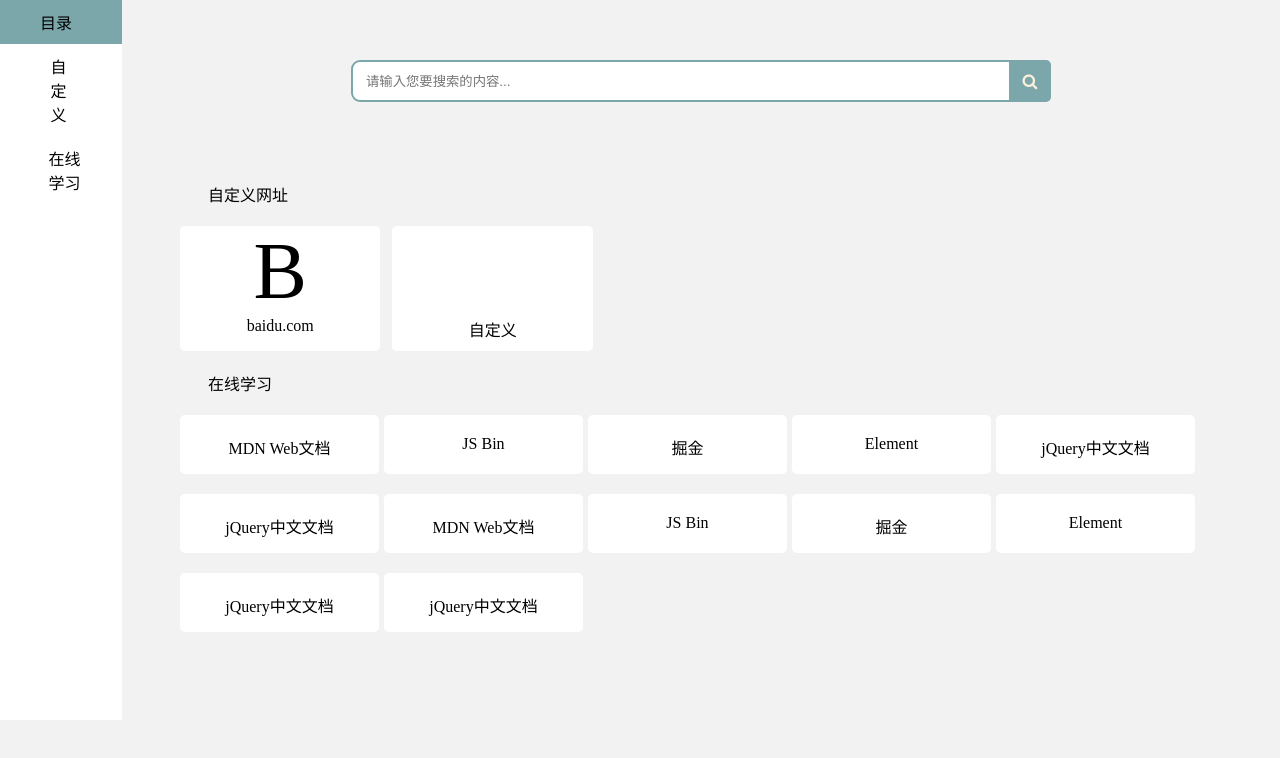
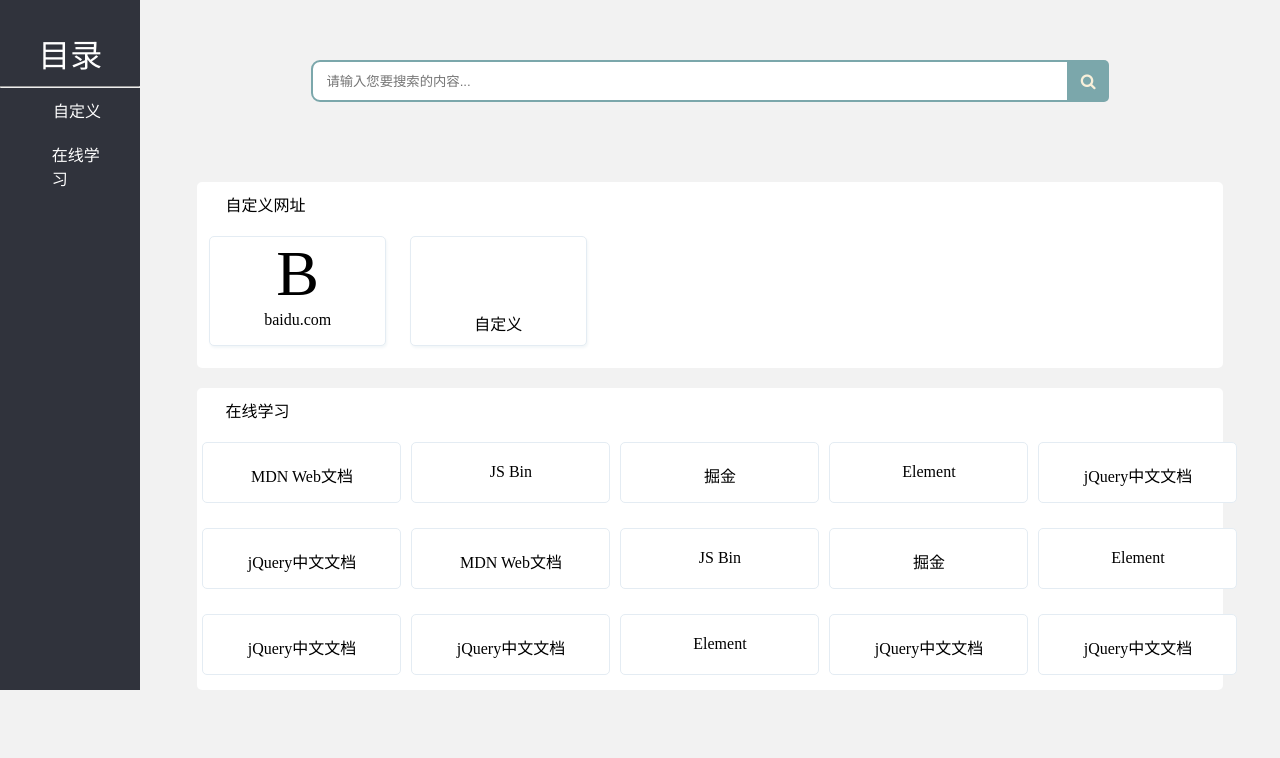
Before and after one commit to qianqian-wang/nav, a website: page src/index.html in a window 1280 px wide. Drawn offline with nearby package versions, Linux system fonts and the light colour scheme.

Commit message:
第一版

```diff
--- a/src/index.html
+++ b/src/index.html
@@ -4,7 +4,7 @@
 <head>
     <meta charset="UTF-8">
     <meta http-equiv="X-UA-Compatible" content="IE=edge">
-    <meta name="viewport" content="width=device-width, initial-scale=1.0">
+    <meta name="viewport" content="width=device-width,initial-scale=1,minimum-scale=1,maximum-scale=1,user-scalable=no,viewport-fit=cover">
     <title>Document</title>
     <link rel="stylesheet" href="style.css">
 
@@ -14,8 +14,9 @@
 <body>
     <div class='contain'>
         <div class='left' id='date'>
-                <ol>
-                    <li>目录</li>
+                <ol class='positions'>
+                    <li class="mulu">目录</li>
+                    <hr>
                     <a href="person">
                         <li>
                             <svg class="icon" aria-hidden="true">
--- a/src/main.js
+++ b/src/main.js
@@ -43,17 +43,6 @@ $('.add').on('click', () => {
     render()
 })
 
-
-// $(window).scroll(function(){
-//     if($("#date").offset().top - $(document).scrollTop() < 0){
-//          let pos = $(document).scrollTop()
-//          $("#date").stop().animate({top: pos+"px"}, "fast");
-//     }else if($(window).height()-[$("#date").offset().top - $(document).scrollTop()]-$("#date").height() < 0){
-//          let pos = $(document).scrollTop()
-//          $("#date").stop().animate({top: pos+"px"}, "fast");
-//      }
-// })
-
 const stone=[
     { title: 'MDN Web文档', url: 'https://developer.mozilla.org/zh-CN/docs/Learn', intro: '' },
     { title: 'JS Bin', url: 'https://jsbin.com/', intro: '' },
@@ -64,6 +53,9 @@ const stone=[
     { title: 'MDN Web文档', url: 'https://developer.mozilla.org/zh-CN/docs/Learn', intro: '' },
     { title: 'JS Bin', url: 'https://jsbin.com/', intro: '' },
     { title: '掘金', url: 'https://juejin.cn/', intro: '' },
+    { title: 'Element', url: 'https://element.eleme.cn/#/zh-CN', intro: '' },
+    { title: 'jQuery中文文档', url: ' https://www.jquery123.com/', intro: '' },
+    { title: 'jQuery中文文档', url: ' https://www.jquery123.com/', intro: '' },
     { title: 'Element', url: 'https://element.eleme.cn/#/zh-CN', intro: '' },
     { title: 'jQuery中文文档', url: ' https://www.jquery123.com/', intro: '' },
     { title: 'jQuery中文文档', url: ' https://www.jquery123.com/', intro: '' }
@@ -81,3 +73,15 @@ const mStone = () => {
     })
  }
  mStone()
+
+
+// // 目录固定？
+// $(window).scroll(function(){
+//     if($("#date").offset().top - $(document).scrollTop() < 0){
+//          let pos = $(document).scrollTop()
+//          $("#date").stop().animate({top: pos+"px"}, "fast");
+//     }else if($(window).height()-[$("#date").offset().top - $(document).scrollTop()]-$("#date").height() < 0){
+//          let pos = $(document).scrollTop()
+//          $("#date").stop().animate({top: pos+"px"}, "fast");
+//      }
+// })
--- a/src/style.css
+++ b/src/style.css
@@ -16,12 +16,16 @@ a {
 }
 .contain {
   display: flex;
+
 }
+
 body {
   background: rgb(242, 242, 242);
 }
-.left {
-  width: 20%;
+.positions{
+    position: -webkit-sticky;
+    position: sticky;
+    top: 20px;
 }
 .right {
   flex-grow: 8;
@@ -32,7 +36,7 @@ body {
 }
 form {
   position: relative;
-  width: 700px;
+  width: 70%;
   margin: 0 auto;
 }
 input,
@@ -74,8 +78,9 @@ button {
   border-radius: 5px;
   width: 90%;
   margin: 0 auto;
-
+  background: white;
   margin-top: 20px;
+  padding: 10px 0;
 }
 .black {
   margin-top: 8px;
@@ -88,22 +93,33 @@ button {
 }
 .little {
   background: white;
-  width: 19%;
-  margin-right: 12px;
+  width: 20%;
+  margin: 12px;
   display: flex;
   flex-direction: column;
   align-items: center;
   margin-top: 12px;
   border-radius: 5px;
   position: relative;
+  border: 1px solid #e4ecf3;
+  box-shadow: 1px 2px 3px #f2f6f8;
 }
 .little:hover {
   background: #7ba7ab;
   cursor: pointer;
   color: white;
 }
+
+@media (min-width: 768px){
+    .little {
+        width:  17%;
+    }
+}
+
+
+
 .little .logo {
-  font-size: 80px;
+  font-size: 4em;
 }
 .little .url {
   padding: 0 0 10px 0;
@@ -114,7 +130,7 @@ button {
   right: 10px;
   cursor: default;
   display: none;
-  font-size: 20px;
+  font-size: 1em;
 }
 .little:hover > .close {
   display: block;
@@ -128,6 +144,7 @@ button {
   height: 150px;
   width: 19%;
   margin: 1px 6px 12px 5px;
+
 }
 
 .little2 {
@@ -145,6 +162,7 @@ button {
     width: 90%;
   }
   .black {
+    margin: 0;
     justify-content: space-between;
   }
   .content {
@@ -153,7 +171,9 @@ button {
     margin-bottom: 60px;
   }
   .little {
-    width: 46%;
+    width: 45%;
+    margin: 2%;
+
   }
   .little1 {
     width: 46%;
@@ -167,11 +187,14 @@ ol {
   list-style-type: none;
 }
 .left {
-  background: white;
-  height: 720px;
-}
+    width: 30%;
+    background: #30333c;
+    height: 100vm;
+    color:white;
+  }
+
 .left li {
-  padding: 10px 40px;
+  padding: 10px 30px;
 }
 .left li:hover {
   background: #7ba7ab;
@@ -180,21 +203,30 @@ ol {
   display: flex;
   align-items: center;
 }
-
+.left .icon{
+    margin-right: 7px;
+}
+.left .mulu{
+   font-size: 2em;
+   display: flex;
+   justify-content: center;
+}
 .col-black {
   display: flex;
   flex-wrap: wrap;
   margin-right: -20px;
+
 }
 .col-black .col-little {
   padding: 10px 20px;
   width: 199px;
-  margin-right: 5px;
+  margin: 5px;
   margin-top: 20px;
   background: white;
   border-radius: 5px;
   display: flex;
   justify-content: center;
+  border: 1px solid #e4ecf3;
 }
 .col-black .col-little:hover {
   background: #7ba7ab;
@@ -203,8 +235,20 @@ ol {
 @media (max-width: 500px) {
   .col-black {
     justify-content: space-between;
+    margin-right: 0;
   }
   .col-black .col-little {
-    width: 180px;
+    width: 170px;
+    margin-right: 0;
   }
 }
+
+@media (min-width: 481px){
+    .right{
+        max-width: 1200px;
+        margin: 0 auto;
+    }
+    .left{
+        max-width: 30%;
+    }
+}
```
Also changed, not shown: package.json (added, +11 -0 lines), dist/index.html, 17 other files.
